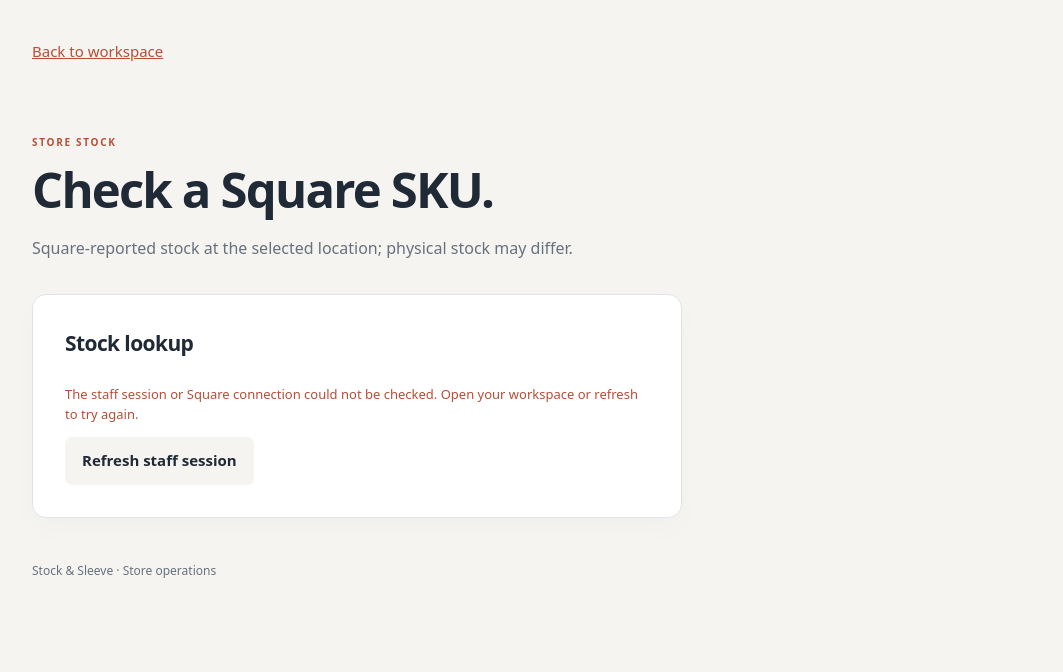
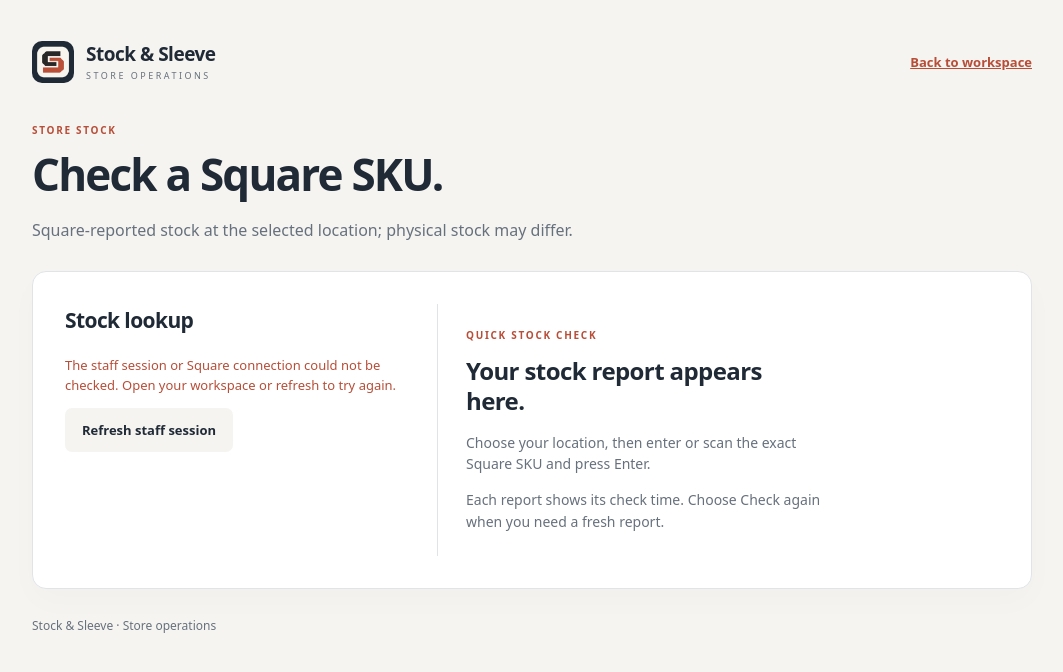
Before and after one commit to thundergamescda/RocaSifter, a Python web app: template hosted/templates/stock_lookup.html in a window 1280 px wide. Shown: the top 672 px of the page, without its empty margins (108-1171 px from the left). Run offline with Jinja, Linux system fonts and the light colour scheme; the template is opened without the code that fills it, so the values that code supplies are empty.

Commit message:
Polish staff stock lookup and verify full raw quantities with visible keyboard focus

```diff
--- a/hosted/static/portal.css
+++ b/hosted/static/portal.css
@@ -5,3 +5,56 @@
 #accountSecurity{margin-top:24px}#accountSecurity>p:not(.eyebrow):not(.status),#mfaSignin>p:not(.eyebrow):not(.status){font-size:14px;color:var(--muted)}#mfaSetupKey{font-family:ui-monospace,Consolas,monospace;font-size:13px}#mfaRecoveryCodes{font:12px/1.9 ui-monospace,Consolas,monospace;background:var(--paper);border:1px solid var(--line);border-radius:8px;padding:16px;white-space:pre-wrap;overflow-wrap:anywhere;user-select:all}#mfaEnrollment,#mfaRecoveryResult{padding-top:20px;border-top:1px solid var(--line);margin-top:24px}#mfaManageForm>.quiet{margin-top:12px}#cancelMfaSignin{margin-top:16px}
 
 .workspace-links{display:flex;flex-wrap:wrap;gap:8px 16px;margin:4px 0 16px;padding-bottom:16px;border-bottom:1px solid var(--line)}.workspace-links a{font-size:13px;font-weight:650;max-width:100%;overflow-wrap:anywhere}.portal-details{margin-top:20px;min-width:0}.portal-details>summary{cursor:pointer;font-size:13px;font-weight:650;color:var(--ink);padding:8px 0;overflow-wrap:anywhere}.portal-details>summary:focus-visible{outline:3px solid #b74e3840;outline-offset:3px}.portal-details[open]>summary{margin-bottom:12px}.service-setup{margin-top:16px}.service-setup>.help{margin:0 0 14px}#squareConnection,#accountSecurity{scroll-margin-top:24px}#squareConnection:focus-visible,#accountSecurity:focus-visible{outline:3px solid #b74e3840;outline-offset:5px}#mfaSecurityStatus[data-tone="success"]{color:#23633d}#mfaSecurityStatus[data-tone="info"]{color:#526171}#mfaSecurityStatus[data-tone="error"]{color:var(--rust)}
+
+/* Stock lookup only: retain native controls, exact values and shared portal styles. */
+.stock-page .stock-header{justify-content:space-between;flex-wrap:wrap;gap:16px}
+.stock-page .stock-brand{display:flex;align-items:center;gap:12px;min-width:0}
+.stock-page .stock-brand>div{min-width:0}
+.stock-page .stock-header>a{font-size:13px;font-weight:650}
+.stock-page .intro{margin:40px 0 28px;max-width:760px}
+.stock-page .intro h1{font-size:clamp(32px,4.2vw,44px)}
+.stock-page .stock-workbench{display:grid;grid-template-columns:minmax(0,340px) minmax(0,1fr);gap:32px;max-width:none;align-items:start}
+.stock-page .stock-workbench>*{min-width:0}
+.stock-page .stock-controls h2,.stock-page .stock-report h2{margin-bottom:18px}
+.stock-page #stockRefreshSession{font-size:13px;margin-bottom:20px}
+.stock-page #stockForm label{margin-bottom:16px}
+.stock-page #stockSkuHelp{margin:0 0 18px;font-size:12px}
+.stock-page #stockStatus{margin:18px 0 0;overflow-wrap:anywhere}
+.stock-page .stock-report{grid-column:2;grid-row:1;padding:0 0 0 28px;border-top:0;border-left:1px solid var(--line)}
+.stock-page #stockResultSummary{margin:0 0 18px}
+.stock-page .stock-quantity{padding:16px;background:var(--paper);border:1px solid var(--line);border-radius:10px;margin-bottom:14px}
+.stock-page .stock-quantity label{margin:0;gap:8px}
+.stock-page .stock-quantity input{font-size:24px;font-weight:750;font-variant-numeric:tabular-nums;line-height:1.2;background:transparent;border:0;border-radius:3px;padding:2px 0}
+.stock-page .stock-quantity input:focus{outline:3px solid var(--rust);outline-offset:3px}
+.stock-page .stock-quantity .help{margin:8px 0 0;font-size:12px}
+.stock-page #stockResultQualifications{margin:0 0 18px;font-size:12px}
+.stock-page .stock-report-fields{display:grid;grid-template-columns:repeat(2,minmax(0,1fr));gap:14px}
+.stock-page .stock-report-fields label{min-width:0;margin:0;font-size:12px}
+.stock-page .stock-report-fields .stock-wide{grid-column:1/-1}
+.stock-page .stock-report input[readonly]{font-variant-numeric:tabular-nums}
+.stock-page .stock-report-fields input{font-size:13px;background:#fafaf9;padding:10px 11px}
+.stock-page .stock-times{margin-top:18px}
+.stock-page .stock-times .help{margin:7px 0 0;font-size:12px;max-width:none;overflow-wrap:anywhere}
+.stock-page .stock-report .portal-details{margin-top:14px}
+.stock-page .stock-report .portal-details input{font-family:ui-monospace,Consolas,monospace;font-size:12px}
+.stock-page .stock-empty{display:none;grid-column:2;grid-row:1;border-left:1px solid var(--line);padding:24px 0 24px 28px;align-self:stretch}
+.stock-page #stockResult[hidden]+.stock-empty{display:block}
+.stock-page .stock-empty h2{font-size:24px;line-height:1.25;max-width:320px;margin-bottom:16px}
+.stock-page .stock-empty .help{margin:14px 0 0;font-size:14px;max-width:370px}
+.stock-page footer{margin-top:28px}
+@media(max-width:860px){
+  .stock-page .stock-workbench{grid-template-columns:minmax(0,1fr);gap:24px}
+  .stock-page .stock-report{grid-column:1;grid-row:auto;border-left:0;border-top:1px solid var(--line);padding:24px 0 0}
+  .stock-page .stock-empty{grid-column:1;grid-row:auto;border-left:0;border-top:1px solid var(--line);padding:24px 0 0}
+}
+@media(max-width:600px){
+  .stock-page .stock-header{gap:14px}
+  .stock-page .stock-header .mark{width:36px;height:36px;border-radius:9px}
+  .stock-page .stock-brand strong{font-size:17px}
+  .stock-page .stock-brand span{font-size:8px;letter-spacing:1.8px}
+  .stock-page .intro{margin:32px 0 24px}
+  .stock-page .stock-workbench{padding:22px}
+  .stock-page .stock-report-fields{grid-template-columns:minmax(0,1fr)}
+  .stock-page .stock-quantity input{font-size:18px}
+  .stock-page .stock-empty h2{font-size:21px}
+}
--- a/hosted/templates/stock_lookup.html
+++ b/hosted/templates/stock_lookup.html
@@ -2,27 +2,36 @@
 <html lang="en"><head><meta charset="utf-8"><meta name="viewport" content="width=device-width,initial-scale=1">
 <title>Stock lookup · Stock &amp; Sleeve</title><link rel="icon" href="/static/brand-icon.png">
 <link rel="stylesheet" href="/static/portal.css"><script src="/static/stock_lookup.js" defer></script></head>
-<body><main class="shell"><header><a href="/">Back to workspace</a></header>
+<body class="stock-page"><main class="shell"><header class="stock-header">
+<div class="stock-brand"><img class="mark" src="/static/brand-icon.png" alt="" width="42" height="42"><div><strong>Stock &amp; Sleeve</strong><span>STORE OPERATIONS</span></div></div>
+<a href="/">Back to workspace</a></header>
 <section class="intro"><p class="eyebrow">STORE STOCK</p><h1>Check a Square SKU.</h1>
 <p>Square-reported stock at the selected location; physical stock may differ.</p></section>
-<section class="panel" aria-labelledby="stockTitle"><h2 id="stockTitle">Stock lookup</h2>
+<section class="panel stock-workbench" aria-labelledby="stockTitle">
+<div class="stock-controls"><h2 id="stockTitle">Stock lookup</h2>
 <p id="stockSession" class="status" role="status" aria-live="polite">Checking your staff session…</p>
 <button id="stockRefreshSession" type="button" class="quiet">Refresh staff session</button>
 <form id="stockForm" hidden><label for="stockLocation">Square location<select id="stockLocation" required><option value="">Choose a location</option></select></label>
 <label for="stockSku">Exact Square SKU<input id="stockSku" required autocomplete="off" autocapitalize="off" spellcheck="false" aria-describedby="stockSkuHelp"></label>
 <p id="stockSkuHelp" class="help">Enter or scan a Square SKU of up to 100 characters, keeping its capitalization, spaces and leading zeros.</p>
 <button id="stockCheck" type="submit" disabled>Check stock</button></form>
-<p id="stockStatus" class="status" role="status" aria-live="polite"></p>
-<section id="stockResult" class="status-card" aria-labelledby="stockResultTitle" hidden>
+<p id="stockStatus" class="status" role="status" aria-live="polite"></p></div>
+<section id="stockResult" class="status-card stock-report" aria-labelledby="stockResultTitle" hidden>
 <h2 id="stockResultTitle">Square stock report</h2><p id="stockResultSummary"></p>
-<label>Exact SKU<input id="stockResultSku" readonly autocomplete="off"></label>
-<label>Square item<input id="stockResultItem" readonly autocomplete="off"></label>
+<div class="stock-quantity"><label>Square quantity · IN_STOCK<input id="stockResultQuantity" readonly autocomplete="off"></label>
+<p id="stockResultUnit" class="help"></p></div>
+<p id="stockResultQualifications" class="help"></p>
+<div class="stock-report-fields">
+<label class="stock-wide">Exact SKU<input id="stockResultSku" readonly autocomplete="off"></label>
+<label class="stock-wide">Square item<input id="stockResultItem" readonly autocomplete="off"></label>
 <label>Square variation<input id="stockResultVariation" readonly autocomplete="off"></label>
-<label>Selected location<input id="stockResultLocation" readonly autocomplete="off"></label>
-<label>Square quantity · IN_STOCK<input id="stockResultQuantity" readonly autocomplete="off"></label>
-<p id="stockResultUnit" class="help"></p><p id="stockResultQualifications" class="help"></p>
-<p id="stockResultChecked" class="help"></p><p id="stockResultUpdated" class="help"></p>
+<label>Selected location<input id="stockResultLocation" readonly autocomplete="off"></label></div>
+<div class="stock-times"><p id="stockResultChecked" class="help"></p><p id="stockResultUpdated" class="help"></p></div>
 <details class="portal-details"><summary>Square references</summary>
 <label>Variation reference<input id="stockResultId" readonly autocomplete="off"></label>
 <label>Parent item reference<input id="stockResultParent" readonly autocomplete="off"></label></details>
-</section></section><footer>Stock &amp; Sleeve · Store operations</footer></main></body></html>
+</section>
+<aside class="stock-empty" aria-label="Stock report guidance"><p class="eyebrow">QUICK STOCK CHECK</p>
+<h2>Your stock report appears here.</h2><p class="help">Choose your location, then enter or scan the exact Square SKU and press Enter.</p>
+<p class="help">Each report shows its check time. Choose Check again when you need a fresh report.</p></aside>
+</section><footer>Stock &amp; Sleeve · Store operations</footer></main></body></html>
--- a/tools/hosted_browser_fixture.py
+++ b/tools/hosted_browser_fixture.py
@@ -569,7 +569,7 @@ class _SquareSkuReadTransport:
     trust_env=False
     STOCK_MODES=frozenset(('stock_positive','stock_zero','stock_negative','stock_fractional','stock_missing',
         'stock_estimated','stock_no_time','stock_malformed','stock_variable','stock_options','stock_measured',
-        'stock_conversion','stock_qualified'))
+        'stock_conversion','stock_qualified','stock_max_quantity','stock_max_integer'))
     MODES=frozenset(('match','empty','case_variant','ambiguous','incomplete','unavailable'))|STOCK_MODES
     def __init__(self,fixture,token,merchant,expiry,application):
         self.fixture=fixture;self._token=token;self._merchant=merchant
@@ -643,7 +643,8 @@ class _SquareSkuReadTransport:
             return self._deny('POST','https://connect.squareup.com/v2/inventory/counts/batch-retrieve')
         if mode=='stock_missing':return {'counts':[]}
         quantities={'stock_zero':'+000.00000','stock_negative':'-0002.00000','stock_fractional':'+0002.12500',
-            'stock_measured':'0.12500','stock_conversion':'3.00000','stock_malformed':'1e3'}
+            'stock_measured':'0.12500','stock_conversion':'3.00000','stock_malformed':'1e3',
+            'stock_max_quantity':'-0000000000000000001.12500','stock_max_integer':'00000000000000000000000007'}
         row={'catalog_object_id':f.variation_id,'catalog_object_type':'ITEM_VARIATION','location_id':locations[0],
             'state':'IN_STOCK','quantity':quantities.get(mode,'+0007.00000'),'calculated_at':'2026-10-01T12:34:56Z',
             'is_estimated':mode=='stock_estimated'}
```
Also changed, not shown: tools/hosted_browser_cases.py (+85 -0 lines).
